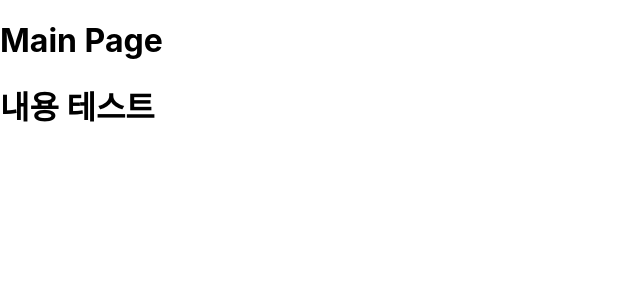
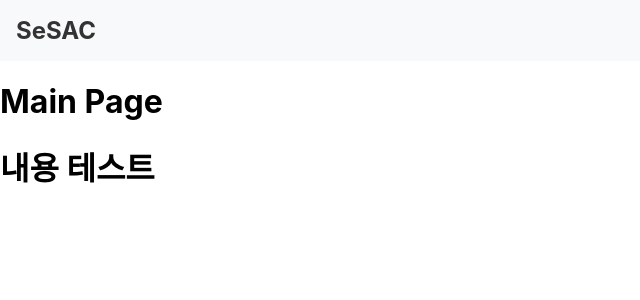
Before and after one commit to osy9757/WebKit, a React (Create React App) app in the folder frontend/: page /main in a window 1280 px wide. Shown: the top 300 px of the page, without its empty margins (0-640 px from the left). Built offline with nearby package versions, Linux system fonts and the light colour scheme.

Commit message:
FEAT : basic header

```diff
--- a/frontend/package.json
+++ b/frontend/package.json
@@ -9,9 +9,11 @@
     "@types/node": "^16.18.59",
     "@types/react": "^18.2.35",
     "@types/react-dom": "^18.2.14",
+    "@types/styled-components": "^5.1.30",
     "react": "^18.2.0",
     "react-dom": "^18.2.0",
     "react-scripts": "5.0.1",
+    "styled-components": "^6.1.1",
     "typescript": "^4.9.5",
     "web-vitals": "^2.1.4"
   },
--- a/frontend/src/App.tsx
+++ b/frontend/src/App.tsx
@@ -1,16 +1,20 @@
 import React from 'react';
 import { BrowserRouter, Routes, Route, Navigate } from 'react-router-dom';
+
+import Header from "./components/Header";
+
 import MainPage from './pages/MainPage';
 
 const App: React.FC = () => {
   return (
     <BrowserRouter>
       <div className="App">
-        <Routes>
-          <Route path="/" element={<Navigate replace to="/main" />} />
-          <Route path="/main" element={<MainPage />} />
-          {/* 추가적인 라우트들을 여기에 작성할 수 있습니다. */}
-        </Routes>
+        <Header />
+          <Routes>
+            <Route path="/" element={<Navigate replace to="/main" />} />
+            <Route path="/main" element={<MainPage />} />
+            {/* 추가적인 라우트들을 여기에 작성할 수 있습니다. */}
+          </Routes>
       </div>
     </BrowserRouter>
   );
--- /dev/null
+++ b/frontend/src/components/Header.tsx
@@ -0,0 +1,39 @@
+import React from 'react';
+import styled from 'styled-components';
+import { Link } from 'react-router-dom';
+
+const HeaderContainer = styled.header`
+  background: #f8f9fa;
+  padding: 1rem;
+  display: flex;
+  align-items: center;
+  justify-content: space-between;
+`;
+
+const Logo = styled.h1`
+  font-size: 1.5rem;
+  color: #333;
+  margin: 0;
+  &:hover {
+    cursor: pointer;
+  }
+`;
+
+
+const StyledLink = styled(Link)`
+  text-decoration: none;
+  color: inherit; // This will take the color from the parent element
+`;
+
+const Header: React.FC = () => {
+  return (
+    <HeaderContainer>
+      <StyledLink to="/">
+        <Logo>SeSAC</Logo>
+      </StyledLink>
+      {/* 메뉴자리 */}
+    </HeaderContainer>
+  );
+};
+
+export default Header;
```
Also changed, not shown: 1 other file (tests, documents, lock files or other folders).
